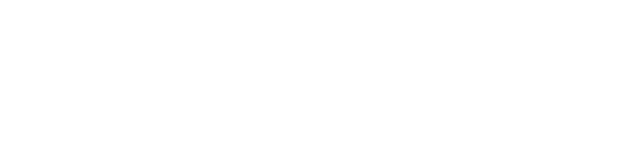
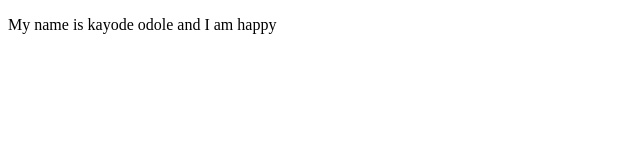
Before and after one commit to Kayconfig/GROUP1, a plain HTML site: page index.html in a window 1280 px wide. Shown: the whole page, without its empty margins (0-640 px from the left). Drawn offline with Linux system fonts and the light colour scheme.

Commit message:
new changes

```diff
--- a/index.html
+++ b/index.html
@@ -7,6 +7,7 @@
     <title>Document</title>
 </head>
 <body>
+    <p>My name is kayode odole and I am happy</p>
 
 </body>
 </html>
```
